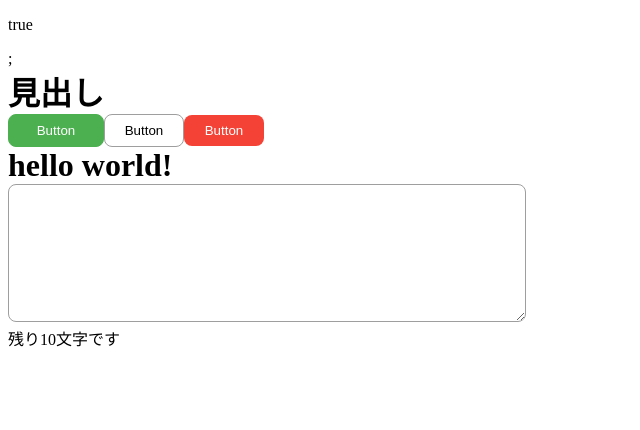
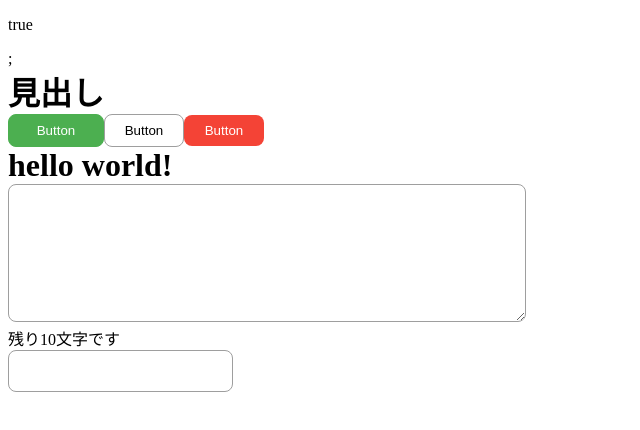
Before and after one commit to wakidas/smartHR-react-ui, a React app: page / in a window 1280 px wide. Shown: the top 430 px of the page, without its empty margins (0-640 px from the left). Built offline with nearby package versions, Linux system fonts and the light colour scheme.

Commit message:
Inputコンポーネント

```diff
--- a/src/App.tsx
+++ b/src/App.tsx
@@ -2,6 +2,7 @@
 import { Text } from "./libs/Text";
 import { Heading } from "./libs/Heading";
 import { Textarea } from "./libs/Textarea";
+import { Input } from "./libs/Input";
 
 export const App = () => {
   return (
@@ -27,6 +28,7 @@
         <span> hello world!</span>
       </Heading>
       <Textarea width={500} maxLength={10} />
+      <Input type="text"></Input>
     </>
   );
 };
--- /dev/null
+++ b/src/libs/Input.tsx
@@ -0,0 +1,41 @@
+import { VFC, InputHTMLAttributes } from "react";
+import styled from "styled-components";
+import { color, fontSize, radius, space } from "./constants";
+
+type Props = InputHTMLAttributes<HTMLInputElement> & {
+  error?: boolean;
+  type?: "text" | "number" | "password";
+  className?: string;
+};
+
+export const Input: VFC<Props> = ({
+  type,
+  value,
+  onChange,
+  className = "",
+  error = false,
+  ...props
+}) => {
+  return (
+    <Wrapper
+      type={type}
+      className={`${className} ${error ? "error" : ""}`}
+      value={value}
+      onChange={onChange}
+      {...props}
+    />
+  );
+};
+
+const Wrapper = styled.input`
+  height: 42px;
+  padding: ${space.m};
+  border-radius: ${radius.m};
+  border: solid 1px ${color.gray};
+  font-size: ${fontSize.m};
+  box-sizing: border-box;
+  &.error {
+    color: ${color.red};
+    border: solid 1px ${color.red};
+  }
+`;
```
Also changed, not shown: 1 other file (tests, documents, lock files or other folders).
